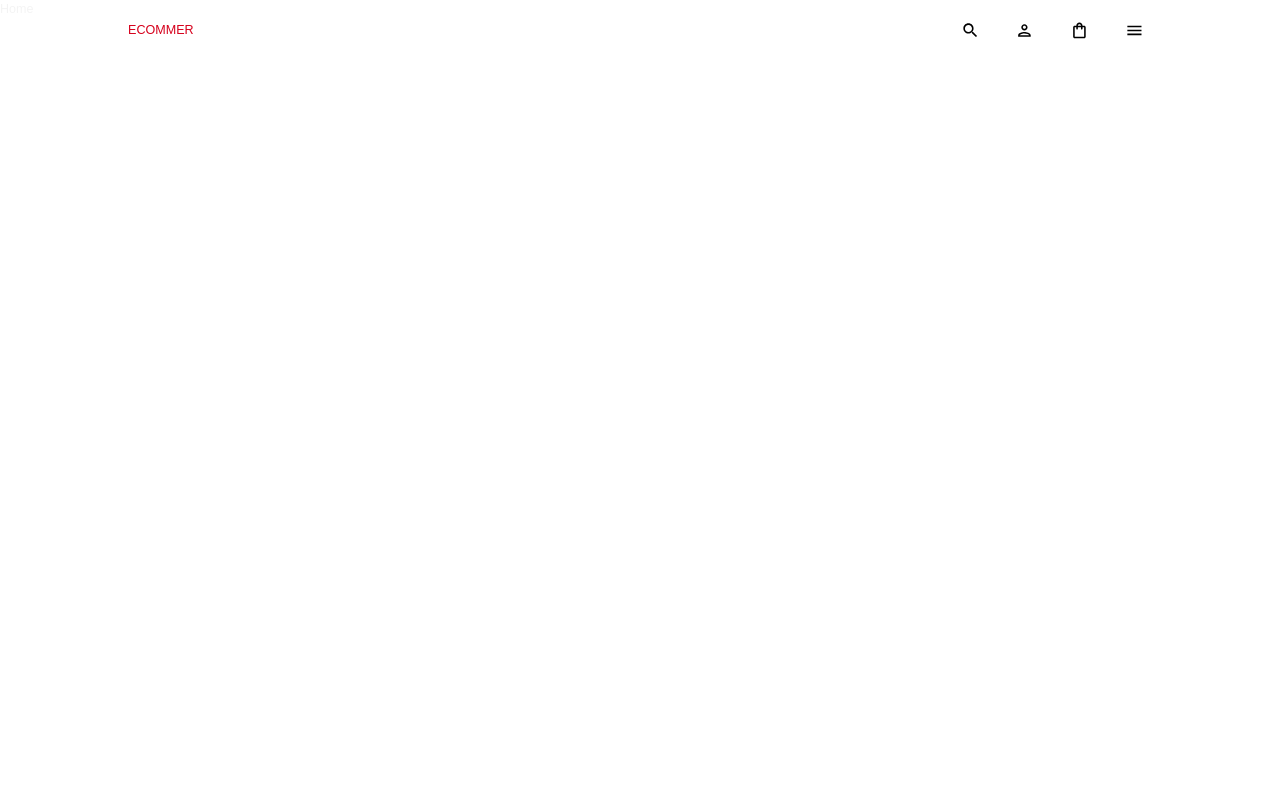
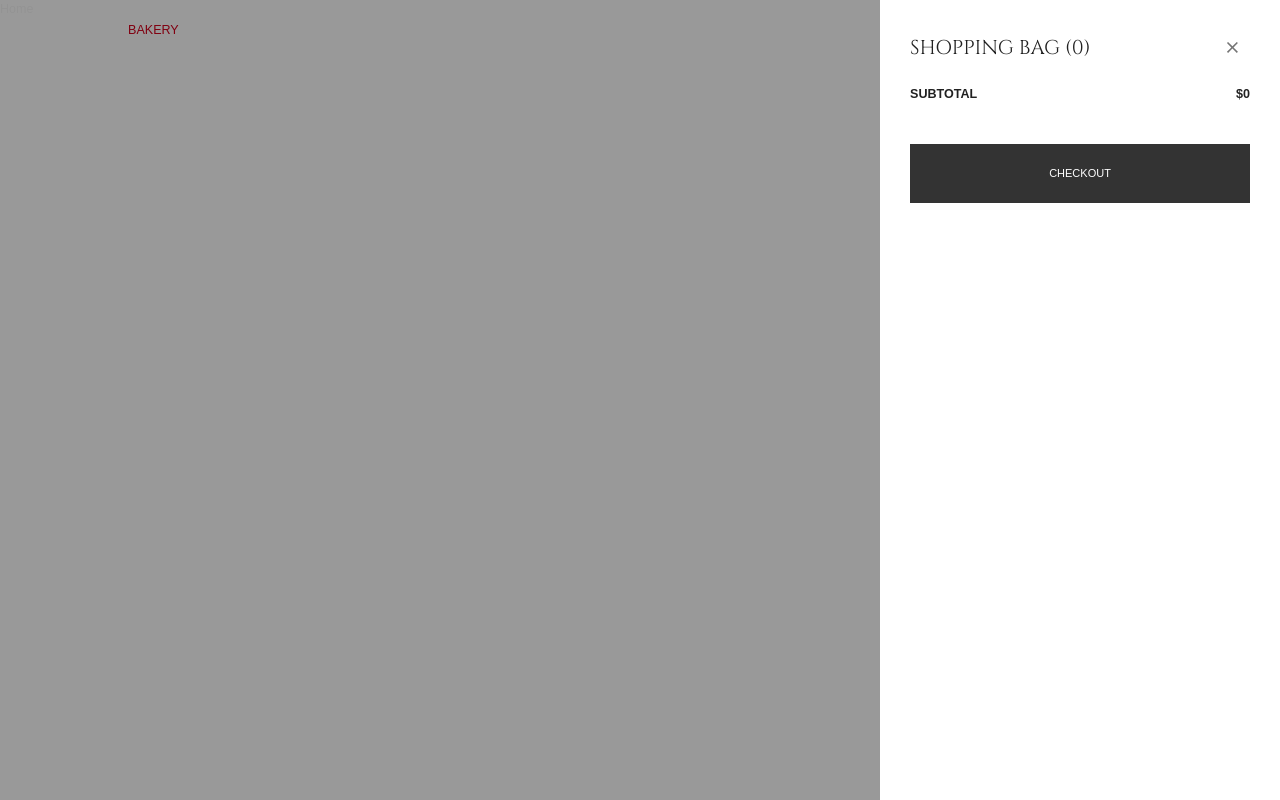
Before and after one commit to chelletuerk/bakery-storefront, a React (Create React App) app: page / in a window 1280 px wide. Both pictures are taken after a click on the button 1079 px from the left and 30 px from the top of the page. Built offline with nearby package versions, Linux system fonts and the light colour scheme; a web font is replaced by a local one.

Commit message:
add cartMenu popout modal

```diff
--- a/src/App.js
+++ b/src/App.js
@@ -10,6 +10,7 @@
 import Checkout from './scenes/checkout/Checkout'
 import Confirmation from './scenes/checkout/Confirmation'
 import Navbar from './scenes/global/Navbar'
+import CartMenu from './scenes/global/CartMenu'
 
 const ScrollToTop = () => {
   const { pathname } = useLocation()
@@ -32,6 +33,7 @@
         <Route path='checkout/:' element={<Checkout />} />
         <Route path='checkout/success:' element={<Confirmation />} />
       </Routes>
+      <CartMenu />
     </BrowserRouter>
   </div>
 }
--- /dev/null
+++ b/src/scenes/global/CartMenu.jsx
@@ -0,0 +1,150 @@
+import { Box, Button, Divider, IconButton, Typography } from "@mui/material"
+import { useSelector, useDispatch } from "react-redux"
+import CloseIcon from "@mui/icons-material/Close"
+import AddIcon from "@mui/icons-material/Add"
+import RemoveIcon from "@mui/icons-material/Remove"
+import styled from "@emotion/styled"
+import { shades } from "../../theme"
+import {
+  decreaseCount,
+  increaseCount,
+  removeFromCart,
+  setIsCartOpen,
+} from "../../state"
+import { useNavigate } from "react-router-dom"
+
+const FlexBox = styled(Box)`
+  display: flex;
+  justify-content: space-between;
+  align-items: center;
+`
+
+const CartMenu = () => {
+  const navigate = useNavigate()
+  const dispatch = useDispatch()
+  const cart = useSelector((state) => state.cart.cart)
+  const isCartOpen = useSelector((state) => state.cart.isCartOpen)
+
+  const totalPrice = cart.reduce((total, item) => {
+    return total + item.count * item.attributes.price
+  }, 0)
+
+  return (
+    <Box
+      display={isCartOpen ? "block" : "none"}
+      backgroundColor="rgba(0, 0, 0, 0.4)"
+      position="fixed"
+      zIndex={10}
+      width="100%"
+      height="100%"
+      left="0"
+      top="0"
+      overflow="auto"
+    >
+      <Box
+        position="fixed"
+        right="0"
+        bottom="0"
+        width="max(400px, 30%)"
+        height="100%"
+        backgroundColor="white"
+      >
+        <Box padding="30px" overflow="auto" height="100%">
+          {/* HEADER */}
+          <FlexBox mb="15px">
+            <Typography variant="h3">SHOPPING BAG ({cart.length})</Typography>
+            <IconButton onClick={() => dispatch(setIsCartOpen({}))}>
+              <CloseIcon />
+            </IconButton>
+          </FlexBox>
+
+          {/* CART LIST */}
+          <Box>
+            {cart.map((item) => (
+              <Box key={`${item.attributes.name}-${item.id}`}>
+                <FlexBox p="15px 0">
+                  <Box flex="1 1 40%">
+                    <img
+                      alt={item?.name}
+                      width="123px"
+                      height="164px"
+                      src={`http://localhost:2000${item?.attributes?.image?.data?.attributes?.formats?.medium?.url}`}
+                    />
+                  </Box>
+                  <Box flex="1 1 60%">
+                    <FlexBox mb="5px">
+                      <Typography fontWeight="bold">
+                        {item.attributes.name}
+                      </Typography>
+                      <IconButton
+                        onClick={() =>
+                          dispatch(removeFromCart({ id: item.id }))
+                        }
+                      >
+                        <CloseIcon />
+                      </IconButton>
+                    </FlexBox>
+                    <Typography>{item.attributes.shortDescription}</Typography>
+                    <FlexBox m="15px 0">
+                      <Box
+                        display="flex"
+                        alignItems="center"
+                        border={`1.5px solid ${shades.neutral[500]}`}
+                      >
+                        <IconButton
+                          onClick={() =>
+                            dispatch(decreaseCount({ id: item.id }))
+                          }
+                        >
+                          <RemoveIcon />
+                        </IconButton>
+                        <Typography>{item.count}</Typography>
+                        <IconButton
+                          onClick={() =>
+                            dispatch(increaseCount({ id: item.id }))
+                          }
+                        >
+                          <AddIcon />
+                        </IconButton>
+                      </Box>
+                      <Typography fontWeight="bold">
+                        ${item.attributes.price}
+                      </Typography>
+                    </FlexBox>
+                  </Box>
+                </FlexBox>
+                <Divider />
+              </Box>
+            ))}
+          </Box>
+
+          {/* ACTIONS */}
+          <Box m="20px 0">
+            <FlexBox m="20px 0">
+              <Typography fontWeight="bold">SUBTOTAL</Typography>
+              <Typography fontWeight="bold">${totalPrice}</Typography>
+            </FlexBox>
+            <Button
+              sx={{
+                backgroundColor: shades.primary[400],
+                color: "white",
+                borderRadius: 0,
+                minWidth: "100%",
+                padding: "20px 40px",
+                m: "20px 0",
+              }}
+              onClick={() => {
+                navigate("/checkout")
+                dispatch(setIsCartOpen({}))
+              }}
+            >
+              CHECKOUT
+            </Button>
+          </Box>
+        </Box>
+      </Box>
+    </Box>
+  )
+}
+
+export default CartMenu
--- a/src/scenes/global/Navbar.jsx
+++ b/src/scenes/global/Navbar.jsx
@@ -40,7 +40,7 @@
         sx={{ '&:hover': {cursor: 'pointer'}}}
         color={shades.secondary[500]}
       >
-        ECOMMER
+        BAKERY
       </Box>
       <Box
         display='flex'
@@ -54,9 +54,28 @@
         <IconButton sx={{color: 'black'}}>
           <PersonOutlined />
         </IconButton>
-        <IconButton sx={{color: 'black'}}>
-          <ShoppingBagOutlined />
-        </IconButton>
+
+        <Badge
+          badgeContent={cart.length}
+          color='secondary'
+          invisible={cart.length===0}
+          sx={{
+            '& .MuiBadge-badge': {
+              right: 5,
+              top: 5,
+              paading: '0 4px',
+              height: '14px',
+              minWidth: '13px',
+            }
+          }}
+        >
+          <IconButton
+            onClick={() => dispatch(setIsCartOpen({}))}
+            sx={{color: 'black'}}
+          >
+            <ShoppingBagOutlined />
+          </IconButton>
+        </Badge>
         <IconButton sx={{color: 'black'}}>
           <MenuOutlined />
         </IconButton>
```
